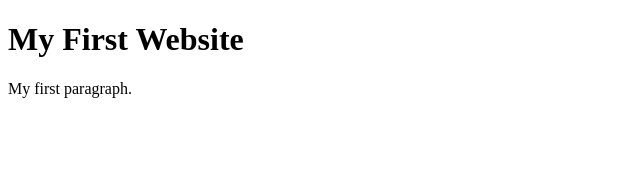
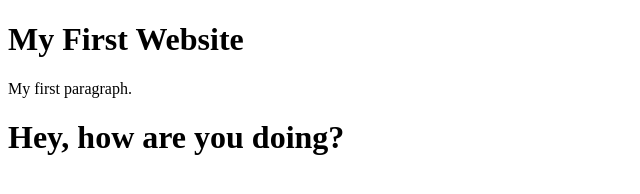
Before and after one commit to SerhiiKsenych/codersrank-template-hel3me, a website: page index.html in a window 1280 px wide. Shown: the whole page, without its empty margins (0-640 px from the left). Drawn offline with Linux system fonts and the light colour scheme.

Commit message:
1 file modified

```diff
--- a/index.html
+++ b/index.html
@@ -7,6 +7,6 @@
 
     <h1>My First Website</h1>
     <p>My first paragraph.</p>
-
+  <h1>Hey, how are you doing?</h1>
   </body>
 </html>
```
